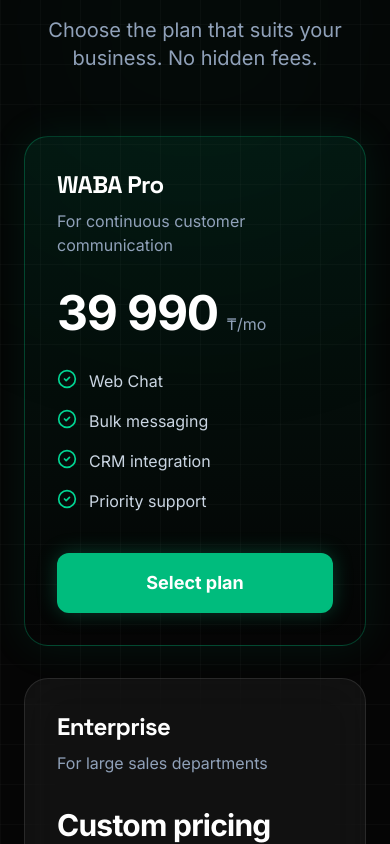
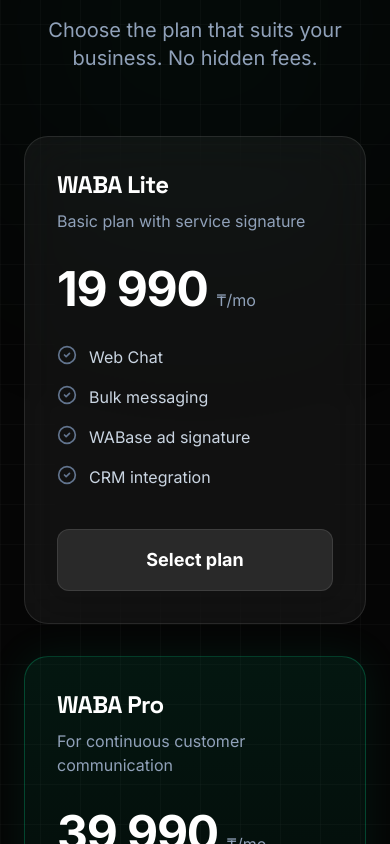
Before and after one commit to kenzheshh/11, a React (Vite) app: page / in a window 390 px wide. Shown: the part 8740-9584 px from the top of the page. Built offline with nearby package versions, Linux system fonts and the light colour scheme; no server answers; a web font is replaced by a local one.

Commit message:
feat: add WABA Lite plan to pricing section
Update the pricing grid to include the WABA Lite tier and adjust layout for better responsiveness.

```diff
--- a/src/components/v2/V2Pricing.tsx
+++ b/src/components/v2/V2Pricing.tsx
@@ -187,8 +187,16 @@ export default function V2Pricing() {
           <p className="text-xl text-slate-400 font-light max-w-2xl mx-auto">{t('Выберите план, который подходит вашему бизнесу. Никаких скрытых платежей.', 'Choose the plan that suits your business. No hidden fees.')}</p>
         </div>
 
-        <div className="grid md:grid-cols-2 gap-8 max-w-5xl mx-auto">
+        <div className="grid lg:grid-cols-3 md:grid-cols-2 gap-8 max-w-6xl mx-auto">
           {[
+            {
+              name: "WABA Lite",
+              price: "19 990",
+              currency: t(" ₸/мес", " ₸/mo"),
+              desc: t("Базовый тариф с подписью сервиса", "Basic plan with service signature"),
+              features: [t("Веб-Чат", "Web Chat"), t("Массовые рассылки", "Bulk messaging"), t("Рекламная подпись WABase", "WABase ad signature"), t("Интеграция с CRM", "CRM integration")],
+              buttonText: t("Выбрать тариф", "Select plan")
+            },
             {
               name: "WABA Pro",
               price: "39 990",
```
